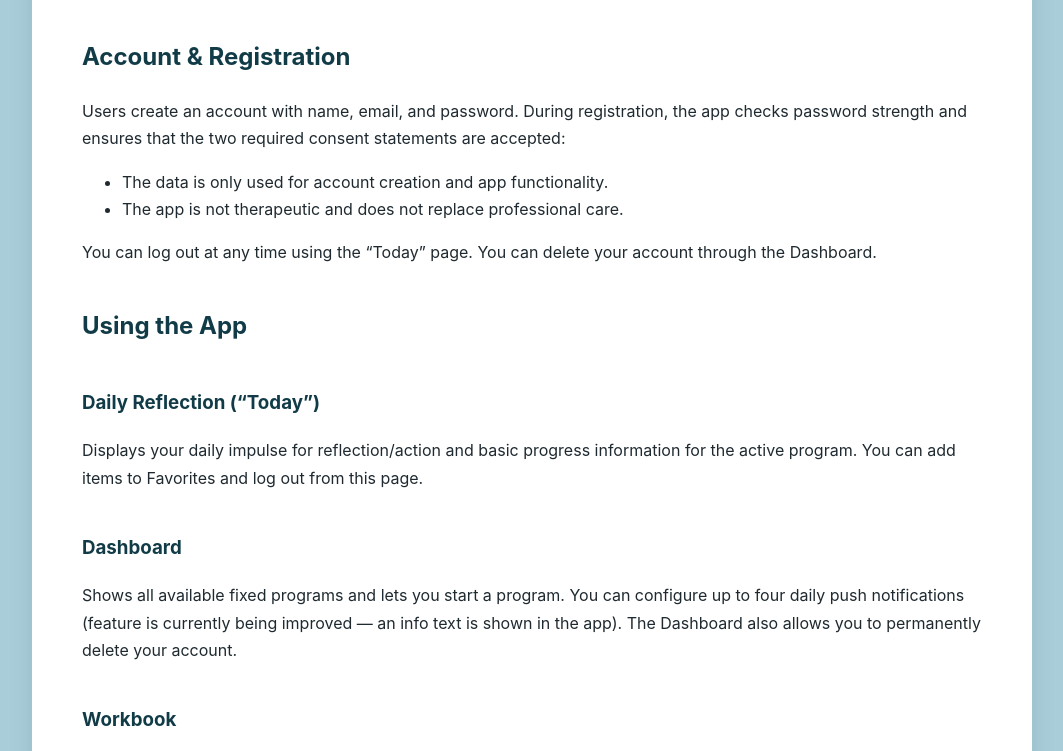
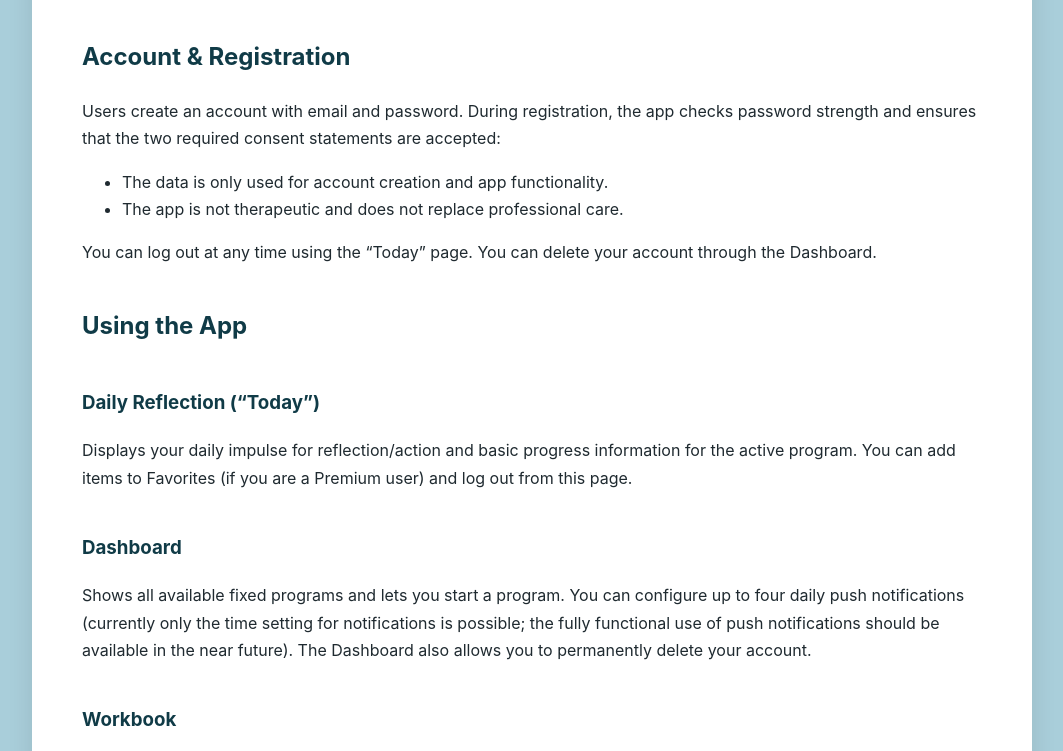
Before and after one commit to Tomi0209/hagio-district-app-support, a plain HTML site: page index.html in a window 1280 px wide. Shown: the part 582-1333 px from the top of the page, without its empty margins (108-1171 px from the left). Drawn offline with Linux system fonts and the light colour scheme.

Commit message:
correct text passages for accuracy
Updated the HTML structure and content of the support page, including contact information and app features.

```diff
--- a/index.html
+++ b/index.html
@@ -73,7 +73,7 @@
     <!-- ACCOUNT -->
     <h2>Account & Registration</h2>
     <p>
-        Users create an account with name, email, and password.
+        Users create an account with email and password.
         During registration, the app checks password strength and ensures that the two required consent statements are accepted:
     </p>
     <ul>
@@ -89,13 +89,13 @@
     <h3>Daily Reflection (“Today”)</h3>
     <p>
         Displays your daily impulse for reflection/action and basic progress information for the active program.
-        You can add items to Favorites and log out from this page.
+        You can add items to Favorites (if you are a Premium user) and log out from this page.
     </p>
 
     <h3>Dashboard</h3>
     <p>
         Shows all available fixed programs and lets you start a program.
-        You can configure up to four daily push notifications (feature is currently being improved — an info text is shown in the app).
+        You can configure up to four daily push notifications (currently only the time setting for notifications is possible; the fully functional use of push notifications should be available in the near future).
         The Dashboard also allows you to permanently delete your account.
     </p>
 
@@ -129,7 +129,7 @@
     <h2>FAQ – Frequently Asked Questions</h2>
 
     <h3>Is there a “Forgot Password” option?</h3>
-    <p>Not yet. If you lose access to your account, you can create a new one. Only minimal data is stored (email, encrypted password, favorites, program progress), so account recovery is not required for app usage.</p>
+    <p>Not yet. If you lose access to your account, you can create a new one. Only minimal data is stored (email, encrypted password, favorites and program progress), so account recovery is not really required for app usage.</p>
 
     <h3>The daily impulse is not loading. What should I do?</h3>
     <p>Try logging out and back in. A weak internet connection can also delay loading.</p>
@@ -146,7 +146,7 @@
     <h3>Notifications are not working.</h3>
     <p>
         You can configure up to four reminders in the Dashboard.
-        The notification system is currently being improved — the app displays an info message to users.
+        The notification system will be available in the future – the app displays an information message to users about this.
     </p>
 
     <hr>
```
